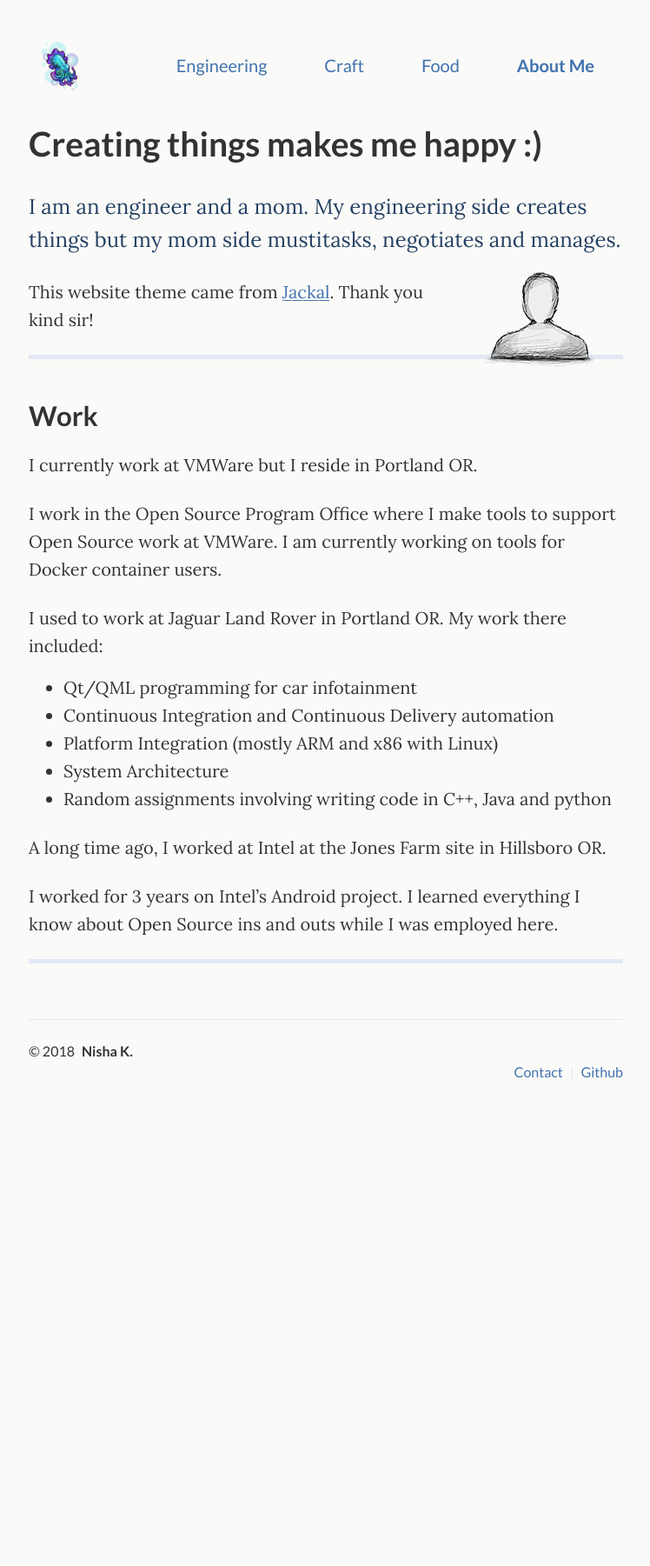
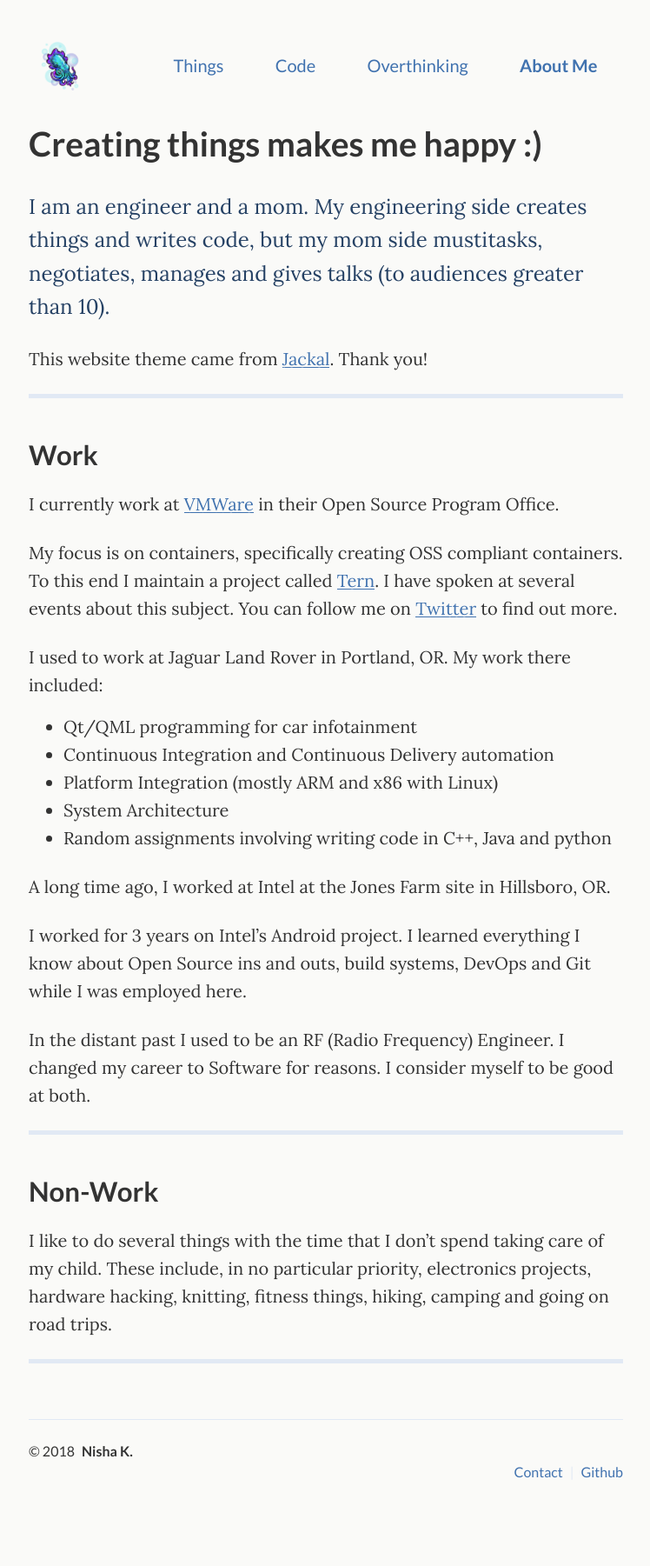
Before and after one commit to nishakm/nishakm.github.io, a Jekyll site: the page built from _pages/about.md, in a window 1280 px wide. Shown: the whole page at 87% size, without its empty margins (265-1013 px from the left). Built offline with Jekyll 4.4.1, drawn with Linux system fonts in a browser that asks for light colours; before the commit the page ends 1341 px from its top, so only the background shows below that.

Commit message:
Content revamp - new organization
I don't have much to say in craft or food anymore.
I also want to talk about some of the coding stuff I do.

Signed-off-by: nisha <nishakumarx@gmail.com>

```diff
--- a/_config.yml
+++ b/_config.yml
@@ -1,9 +1,9 @@
 # The main config file for your Jekyll template
 
 # Site settings
-title: Nisha Makes Things               # used for the html title of every page
+title: Nisha Place on the Internet               # used for the html title of every page
 desc: >
-  Nisha makes things
+  Welcome to Nisha's Internet Hoard!
 
 url: http://nishakm.github.io      # put your website hosting url here
 baseurl: ''                 # the subpath of your site, e.g. /blog
@@ -25,18 +25,18 @@ paginate_path: "/page:num/"  # link scheme for articles, should be letf as is
 # Used to define the navigation menu items
 # > Title is the tile of the navigation item, url the url and desc is the tooltip
 navigation:
-  - title: Engineering
-    url: /engineering/
-    desc: Electronics + Code
-  - title: Craft
-    url: /craft/
-    desc: Crochet and Stuff
-  - title: Food
-    url: /food/
-    desc: Yum!
+  - title: Things
+    url: /things/
+    desc: Blinky Lights and Stuff
+  - title: Code
+    url: /code/
+    desc: Programming and Stuff
+  - title: Overthinking
+    url: /overthinking/
+    desc: Ponderings on State of Affairs
   - title: About Me
     url: /about/
-    desc: Nisha who?
+    desc: Who is Nisha?
 
 # Used by Jekyll to recognize what is a post and what is a page
 defaults:
--- a/_pages/about.md
+++ b/_pages/about.md
@@ -8,27 +8,22 @@ permalink: /about/
 
 <div class="pretty-links">
 
-<div class="lead lead-about">I am an engineer and a mom. My engineering side creates things but my mom side mustitasks, negotiates and manages.
+<div class="lead lead-about">I am an engineer and a mom. My engineering side creates things and writes code, but my mom side mustitasks, negotiates, manages and gives talks (to audiences greater than 10).
 </div>
 
-{::nomarkdown}
-<figure class="site-profile">
-    <img src="{{ site.baseurl }}/assets/img/profile.png">
-</figure>
-{:/}
 This website theme came from [Jackal](https://github.com/clenemt/jackal).
-Thank you kind sir!
+Thank you!
 
 ---
 
 ## Work
 
-I currently work at VMWare but I reside in Portland OR.
+I currently work at [VMWare](https://www.vmware.com/) in their Open Source Program Office.
 
-I work in the Open Source Program Office where I make tools to support Open Source work at VMWare. I am currently working on tools for Docker container users.
+My focus is on containers, specifically creating OSS compliant containers. To this end I maintain a project called [Tern](https://github.com/vmware/tern). I have spoken at several events about this subject. You can follow me on [Twitter](https://twitter.com/nishakmr/) to find out more.
 
 
-I used to work at Jaguar Land Rover in Portland OR.
+I used to work at Jaguar Land Rover in Portland, OR.
 My work there included:
 
 - Qt/QML programming for car infotainment
@@ -37,10 +32,17 @@ My work there included:
 - System Architecture
 - Random assignments involving writing code in C++, Java and python
 
-A long time ago, I worked at Intel at the Jones Farm site in Hillsboro OR.
+A long time ago, I worked at Intel at the Jones Farm site in Hillsboro, OR.
 
-I worked for 3 years on Intel's Android project. I learned everything I know about Open Source ins and outs while I was employed here.
+I worked for 3 years on Intel's Android project. I learned everything I know about Open Source ins and outs, build systems, DevOps and Git while I was employed here.
+
+In the distant past I used to be an RF (Radio Frequency) Engineer. I changed my career to Software for reasons. I consider myself to be good at both.
 
 ---
 
+## Non-Work
+
+I like to do several things with the time that I don't spend taking care of my child. These include, in no particular priority, electronics projects, hardware hacking, knitting, fitness things, hiking, camping and going on road trips.
+
+---
 </div>
```
Also changed, not shown: _pages/code.html (renamed from _pages/craft.html, +5 -5 lines), _pages/overthinking.html (renamed from _pages/food.html, +4 -6 lines), _pages/things.html (renamed from _pages/engineering.html, +4 -4 lines).
